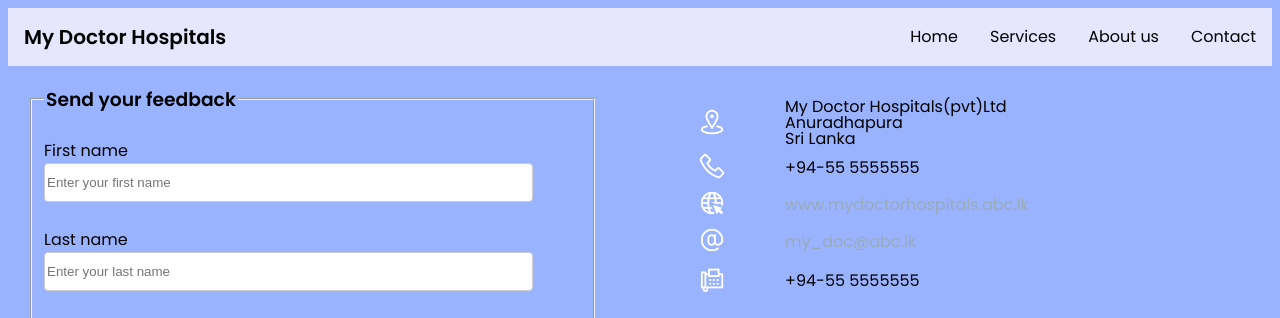
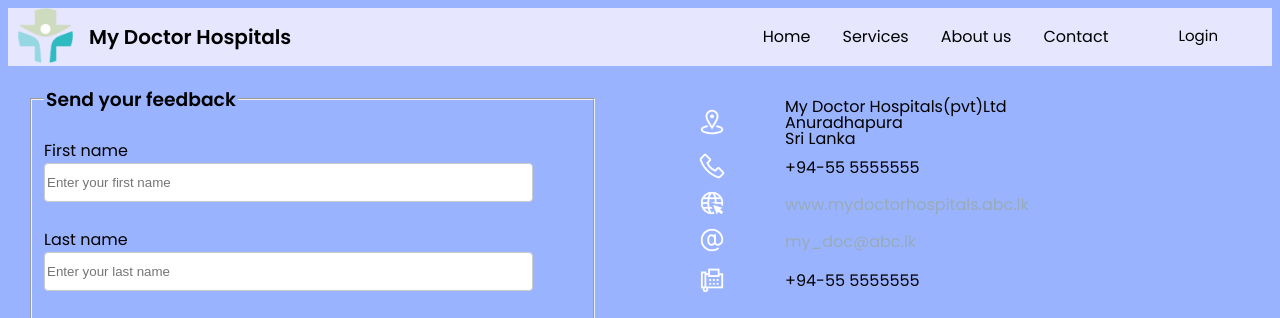
Before and after one commit to RDR1997/WebDesignMiniProject, a PHP site: page /contact.php in a window 1280 px wide; the page is wider, and only the part inside the window is pictured. Shown: the top 318 px of that part. Run offline with PHP 8.4, Linux system fonts and the light colour scheme.

Commit message:
nav bar update

```diff
--- a/contact.php
+++ b/contact.php
@@ -6,13 +6,26 @@
 		<link rel="stylesheet" href="css/style.css">
 	</head>
 	<body>
-		<ul>
-			<li class="logo">My Doctor Hospitals</li>
-			<li class="nav"><a href="contact.php">Contact</a></li>
-			<li class="nav"><a href="about_us.php">About us</a></li>
-			<li class="nav"><a href="services.php">Services</a></li>
-			<li class="nav"><a href="index.php">Home</a></li>
-		</ul>
+<!-- navigation bar------------------------------------------------------------------------------------------------------------------------------------- -->
+			<ul>
+				<img src="img/logo.png"alt="logo"style="width:55px;height:55px; padding-left: 10px;"align="left";>
+				<li class="logo">My Doctor Hospitals
+
+				</li>
+
+				<li class="login_dropdown"><!--when mouse point put on Login aren on Nav.bar it will drop down more options-->
+					<button class="dropbtn">Login</button>
+					<div class="login_dropdown-content">
+						<a href="Admin_login.php">Login as Admin</a>
+						<a href="Doctor_login.php">Login as Doctor</a>
+						<a href="Patient_login.php">Login as Patient</a>
+					</div>
+				</li>
+				<li class="nav"><a href="contact.php">Contact</a></li>
+				<li class="nav"><a href="about.php">About us</a></li>
+				<li class="nav"><a href="services.php">Services</a></li>
+				<li class="nav"><a href="index.php">Home</a></li>
+			</ul>
 
 
 	<div class="row">
```
Also changed, not shown: about.php (+20 -9 lines), index.php (+6 -6 lines), services.php (+15 -16 lines).
